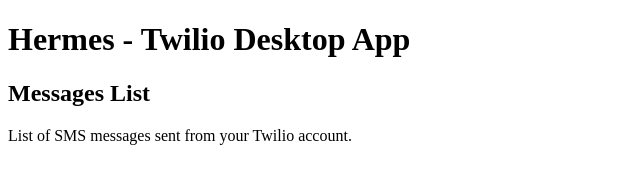
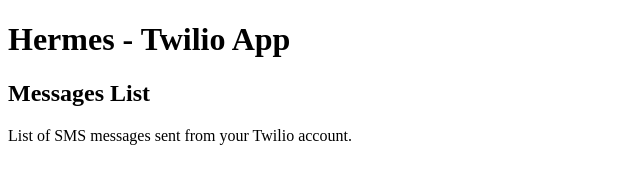
Before and after one commit to eugelogic/hermes, a website: page index.html in a window 1280 px wide. Shown: the whole page, without its empty margins (0-640 px from the left). Drawn offline with Linux system fonts and the light colour scheme; no server answers.

Commit message:
Edit app title

```diff
--- a/index.html
+++ b/index.html
@@ -18,7 +18,7 @@
 
 <body>
 
-    <h1>Hermes - Twilio Desktop App</h1>
+    <h1>Hermes - Twilio App</h1>
     <h2>Messages List</h2>
     <p>List of SMS messages sent from your Twilio account.</p>
     <div id="messages-list"></div>
```
